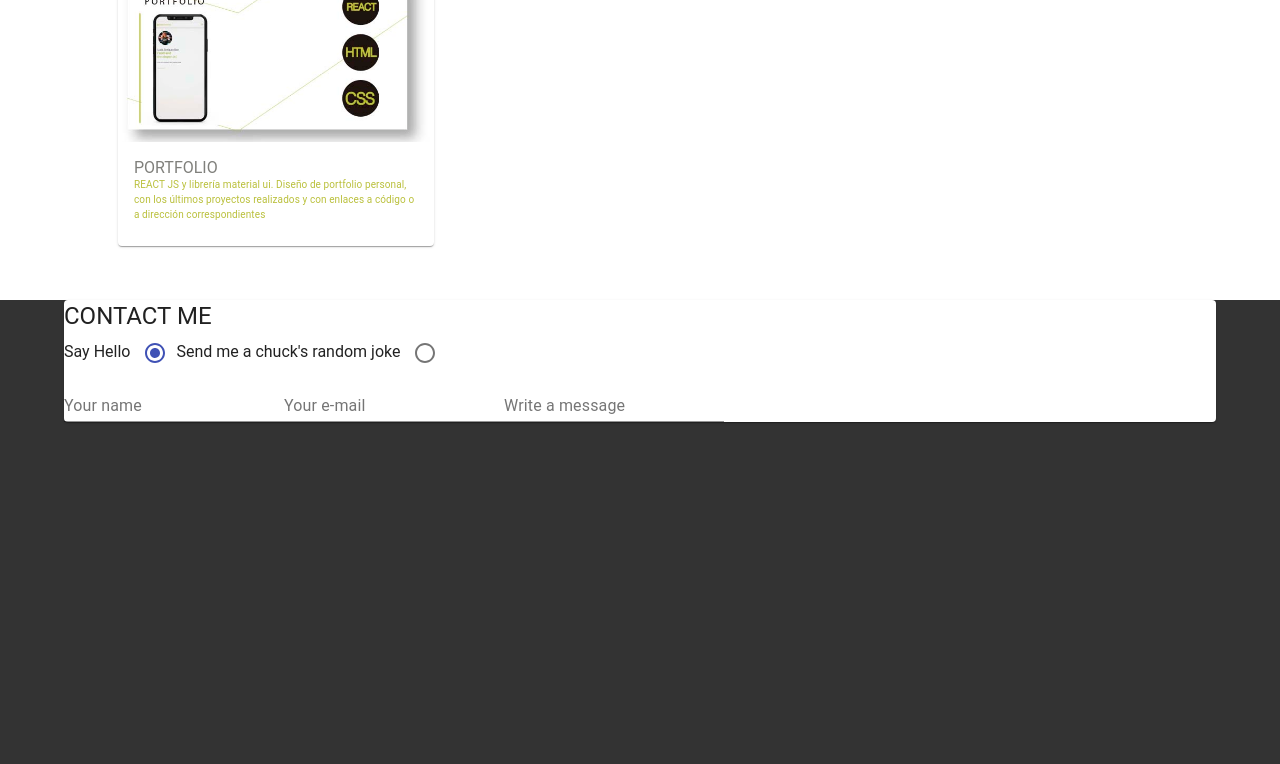
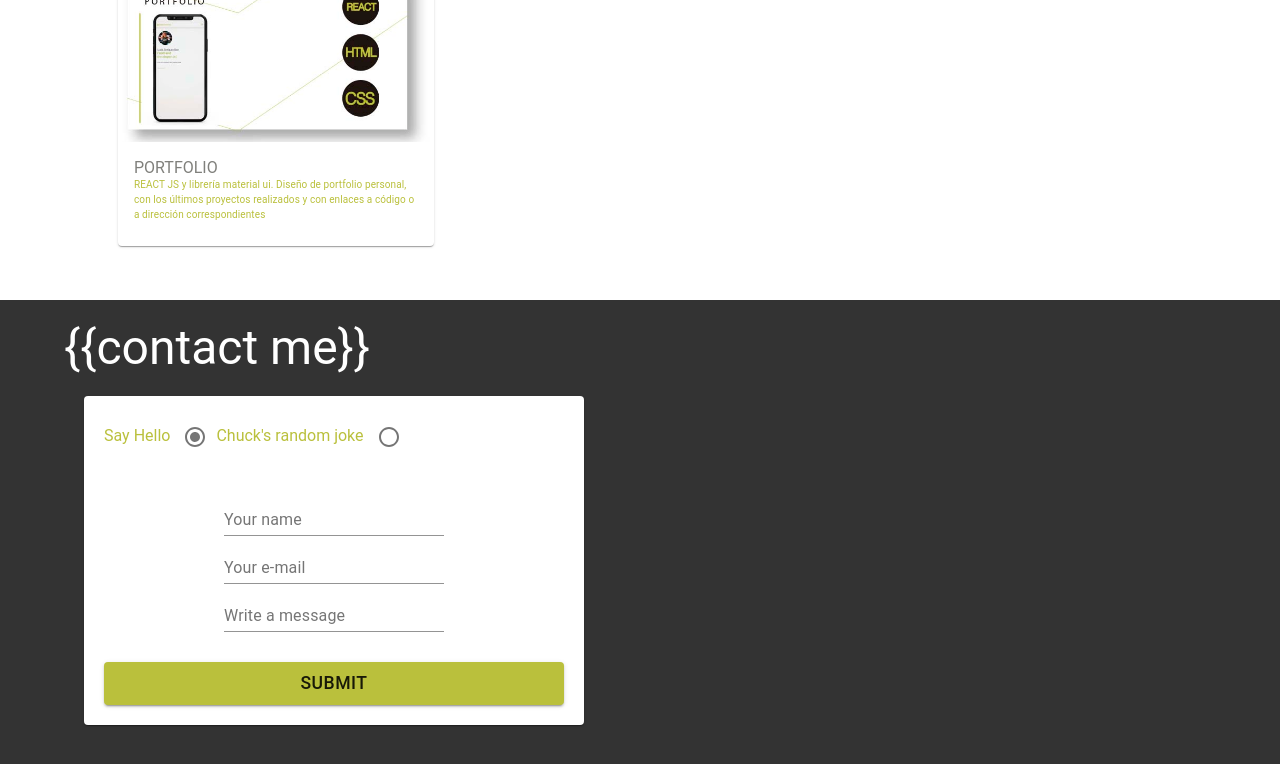
Before and after one commit to luciaenriquezbos/portfolio, a React (Create React App) app: page / in a window 1280 px wide. Shown: the part 2413-3177 px from the top of the page. Built offline with nearby package versions, Linux system fonts and the light colour scheme.

Commit message:
css contact me

```diff
--- a/src/components/App.js
+++ b/src/components/App.js
@@ -13,7 +13,7 @@ const App = () => {
       <About id="about" dark={false} />
       <Skills title="{{skills}}" id="skills" dark={true} />
       <MyWork title="my work" id="work" dark={false} />
-      <Contact title="contact" id="contact" dark={true} />
+      <Contact title="{{contact me}}" id="contact" dark={true} />
     </div>
   );
 };
--- a/src/components/Contact.js
+++ b/src/components/Contact.js
@@ -4,10 +4,11 @@ import {
   Paper,
   Radio,
   TextField,
+  Button,
 } from "@material-ui/core";
 import { useState } from "react";
 
-const Contact = ({ dark, id }) => {
+const Contact = ({ title, dark, id }) => {
   const classes = useStyles();
   const [value, setValue] = useState("Say Hi");
 
@@ -17,31 +18,31 @@ const Contact = ({ dark, id }) => {
   return (
     <div className={`${classes.section} ${dark && classes.sectiondark}`}>
       <div className={classes.sectioncontent} id={id}>
+        <Typography variant="h3">{title}</Typography>
         <Paper className={classes.root}>
-          <div className={classes.titleandhoices}>
-            <Typography variant="h5">CONTACT ME</Typography>
           <div className={classes.choices}>
             <spam>Say Hello </spam>
             <Radio
               value="Say Hi"
               checked={value === "Say Hi"}
-                color="primary"
+              color="#bac03c"
               onChange={handleChange}
             />
-              <spam>Send me a chuck's random joke </spam>
+            <spam>Chuck's random joke </spam>
             <Radio
-                value="Send me a Chuck's random joke "
-                checked={value === "Send me a chuck's random joke "}
-                color="primary"
+              value="Joke"
+              checked={value === "Joke"}
+              color="#bac03c"
               onChange={handleChange}
             />
           </div>
-          </div>
           <form className={classes.form}>
-            <TextField label="Your name"></TextField>
-            <TextField label="Your e-mail"></TextField>
-            <TextField label="Write a message"></TextField>
+            <TextField label="Your name" />
+            <TextField label="Your e-mail" />
+            <TextField label="Write a message" />
+            {value === "Joke" ? <TextField label="Chuck Norris Joke" /> : null}
           </form>
+          <Button variant="contained">Submit</Button>
         </Paper>
       </div>
     </div>
@@ -59,6 +60,30 @@ const useStyles = makeStyles((theme) => ({
   sectioncontent: {
     maxWidth: "90vw",
     margin: "0 auto",
+    paddingTop: "20px",
+  },
+
+  root: {
+    maxWidth: "500px",
+    color: "#bac03c",
+    display: "flex",
+    flexDirection: "column",
+    justifyContent: "space-between",
+    // alignItems: "center",
+    margin: "20px",
+    padding: "20px",
+    "& button": {
+      backgroundColor: "#bac03c",
+      fontWeith: 900,
+      fontSize: "1.1rem",
+    },
+  },
+  form: {
+    display: "flex",
+    flexDirection: "column",
+    justifyContent: "center",
+    alignItems: "center",
+    padding: "30px",
   },
 }));
 
```
Lines whose indentation alone changed are shown as unchanged.
